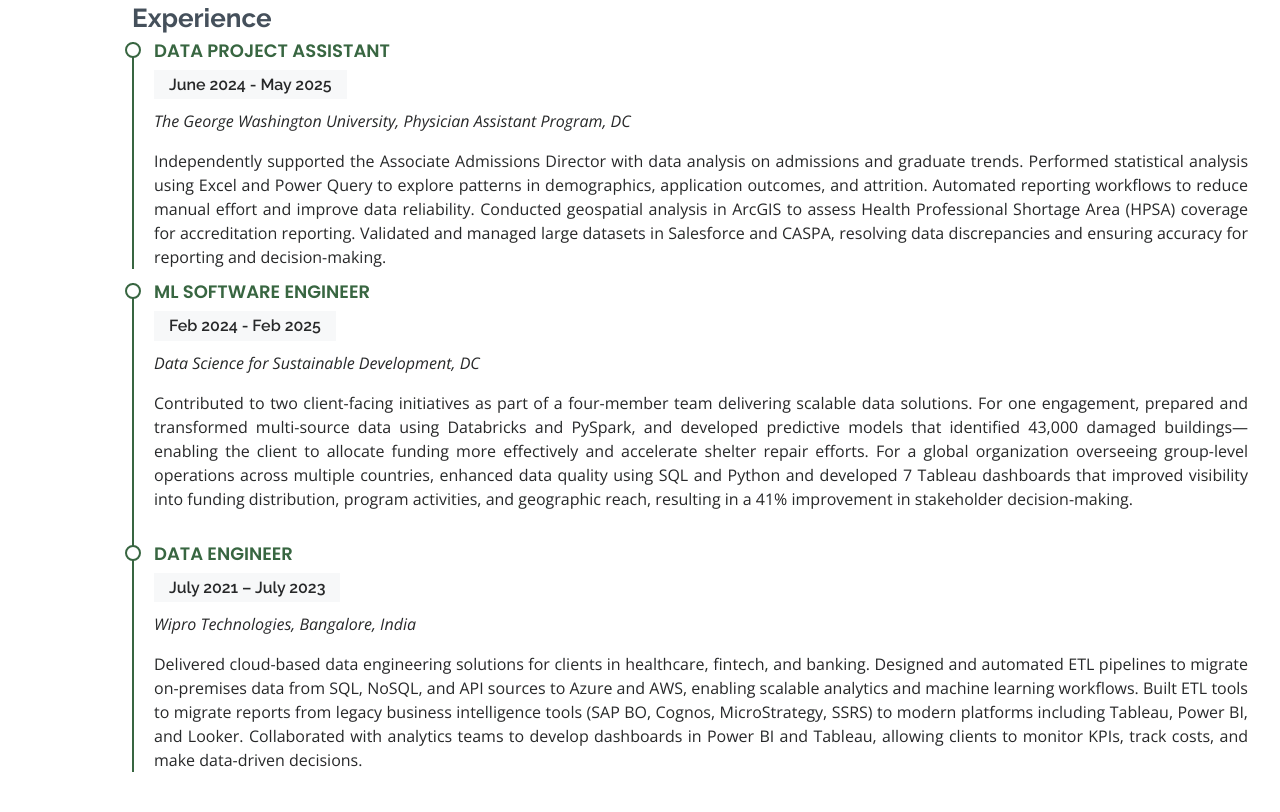
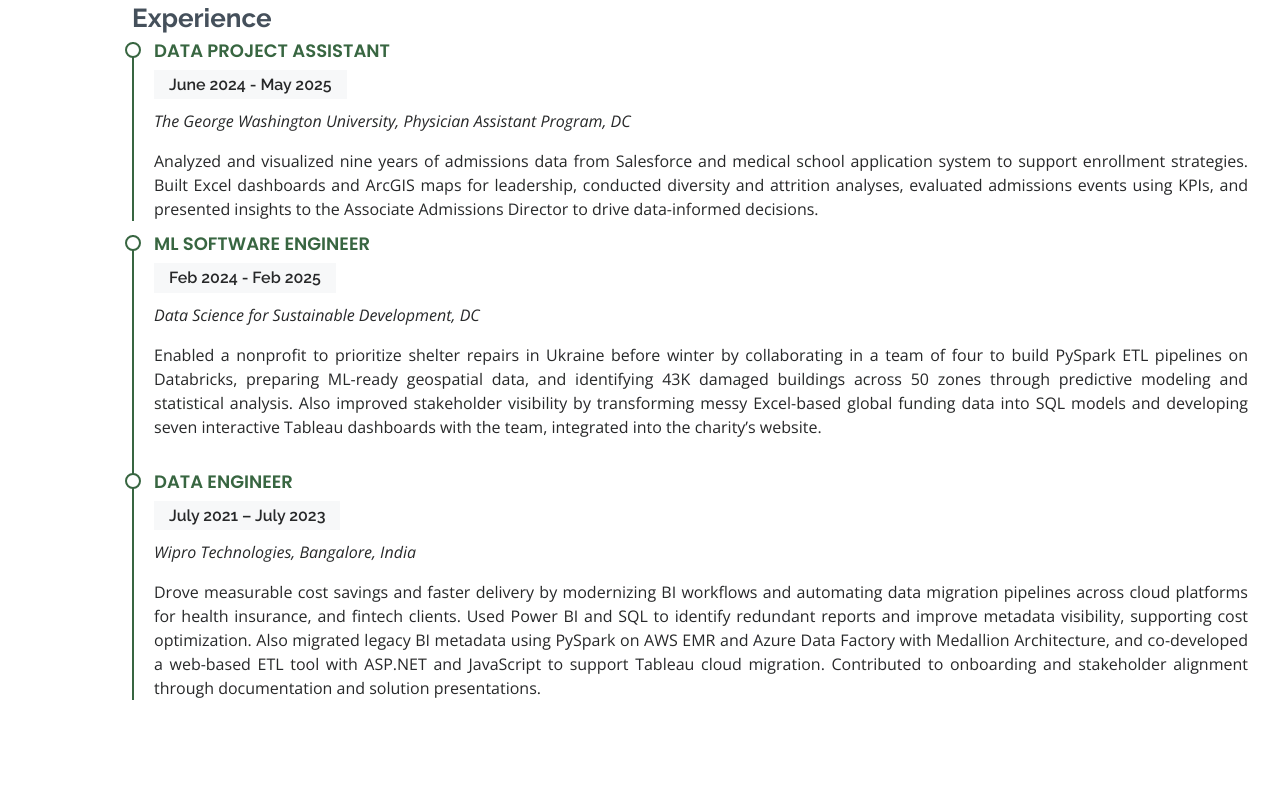
Before and after one commit to VaishnaviTamilvanan05/VaishnaviTamilvanan, a plain HTML site: page index.html in a window 1280 px wide. Shown: the part 3128-3940 px from the top of the page. Drawn offline with nearby package versions, Linux system fonts and the light colour scheme.

Commit message:
Update index.html

```diff
--- a/index.html
+++ b/index.html
@@ -334,9 +334,7 @@
           <h5>June 2024 - May 2025</h5>
           <p><em>The George Washington University, Physician Assistant Program, DC</em></p>
 
-          <p align="justify">Independently supported the Associate Admissions Director with data analysis on admissions and graduate trends. Performed statistical analysis using Excel and Power Query to explore patterns in demographics,
-            application outcomes, and attrition. Automated reporting workflows to reduce manual effort and improve data reliability.
-             Conducted geospatial analysis in ArcGIS to assess Health Professional Shortage Area (HPSA) coverage for accreditation reporting. Validated and managed large datasets in Salesforce and CASPA, resolving data discrepancies and ensuring accuracy for reporting and decision-making.</p>
+          <p align="justify">Analyzed and visualized nine years of admissions data from Salesforce and medical school application system to support enrollment strategies. Built Excel dashboards and ArcGIS maps for leadership, conducted diversity and attrition analyses, evaluated admissions events using KPIs, and presented insights to the Associate Admissions Director to drive data-informed decisions.</p>
         </div>
 
       </div>
@@ -345,15 +343,14 @@
           <h4>ML Software Engineer</h4>
           <h5>Feb 2024 - Feb 2025</h5>
           <p><em>Data Science for Sustainable Development, DC</em></p>
-          <p align="justify">Contributed to two client-facing initiatives as part of a four-member team delivering scalable data solutions. For one engagement, prepared and transformed multi-source data using Databricks and PySpark, and developed predictive models that identified 43,000 damaged buildings—enabling the client to allocate funding more effectively and accelerate shelter repair efforts. For a global organization overseeing group-level operations across multiple countries, enhanced data quality using SQL and Python and developed 7 Tableau dashboards that improved visibility into funding distribution, program activities, and geographic reach, resulting in a 41% improvement in stakeholder decision-making.</p>
+          <p align="justify"> Enabled a nonprofit to prioritize shelter repairs in Ukraine before winter by collaborating in a team of four to build PySpark ETL pipelines on Databricks, preparing ML-ready geospatial data, and identifying 43K damaged buildings across 50 zones through predictive modeling and statistical analysis. Also improved stakeholder visibility by transforming messy Excel-based global funding data into SQL models and developing seven interactive Tableau dashboards with the team, integrated into the charity’s website.</p>
         </div>
 
         <div class="resume-item">
           <h4>Data Engineer</h4>
           <h5>July 2021 – July 2023</h5>
           <p><em>Wipro Technologies, Bangalore, India</em></p>
-          <p align="justify">Delivered cloud-based data engineering solutions for clients in healthcare, fintech, and banking. Designed and automated ETL pipelines to migrate on-premises data from SQL, NoSQL, and API sources to Azure and AWS, enabling scalable analytics and machine learning workflows. Built ETL tools to migrate reports from legacy business intelligence tools (SAP BO, Cognos, MicroStrategy, SSRS) to modern platforms including Tableau, Power BI, and Looker. Collaborated with analytics teams to develop dashboards in Power BI and Tableau, allowing clients to monitor KPIs, track costs, and make data-driven decisions.</p>
-        </div>
+          <p align="justify">Drove measurable cost savings and faster delivery by modernizing BI workflows and automating data migration pipelines across cloud platforms for health insurance, and fintech clients. Used Power BI and SQL to identify redundant reports and improve metadata visibility, supporting cost optimization. Also migrated legacy BI metadata using PySpark on AWS EMR and Azure Data Factory with Medallion Architecture, and co-developed a web-based ETL tool with ASP.NET and JavaScript to support Tableau cloud migration. Contributed to onboarding and stakeholder alignment through documentation and solution presentations.</p></div>
       </div>
     </div>
   </div>
```
